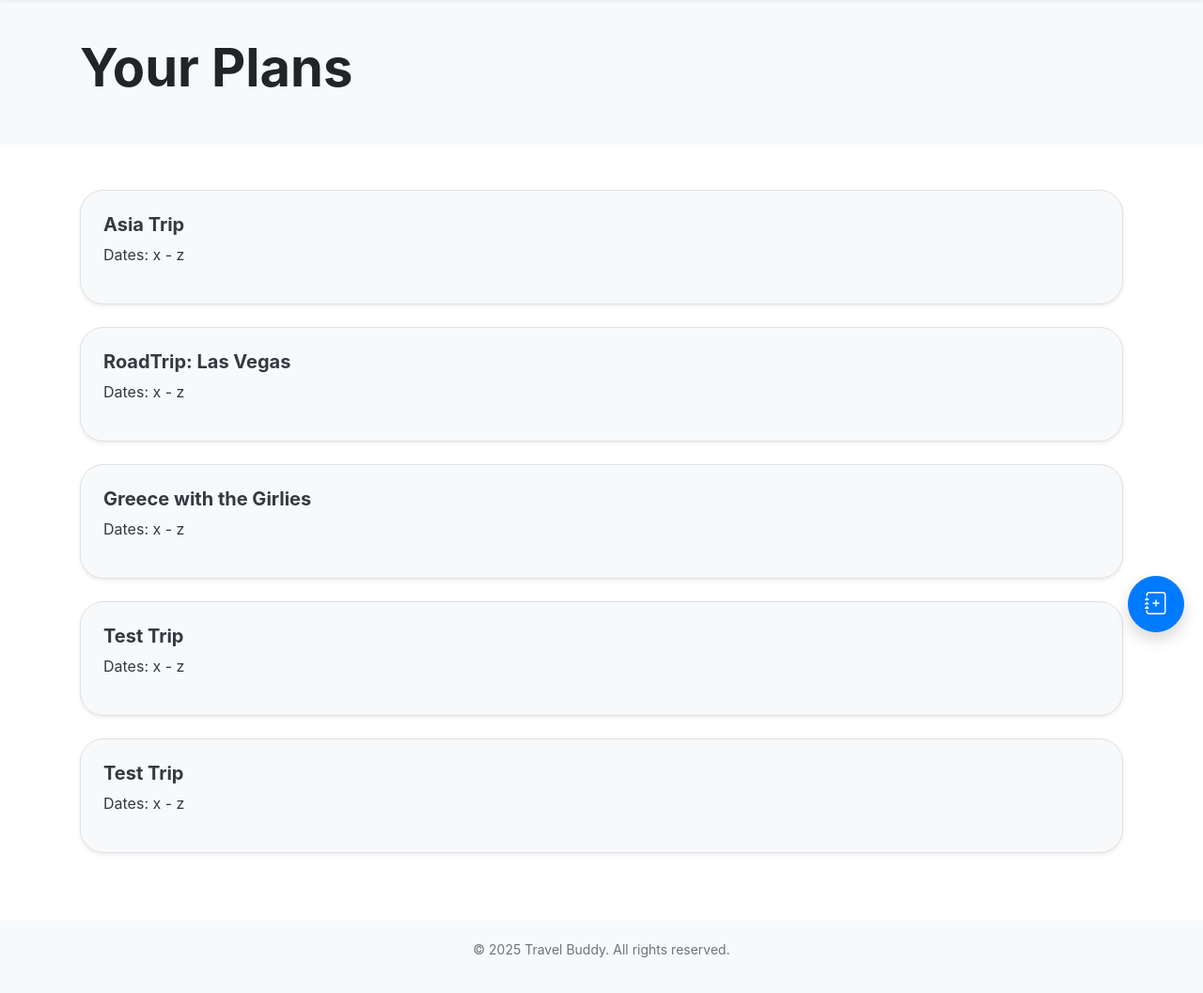
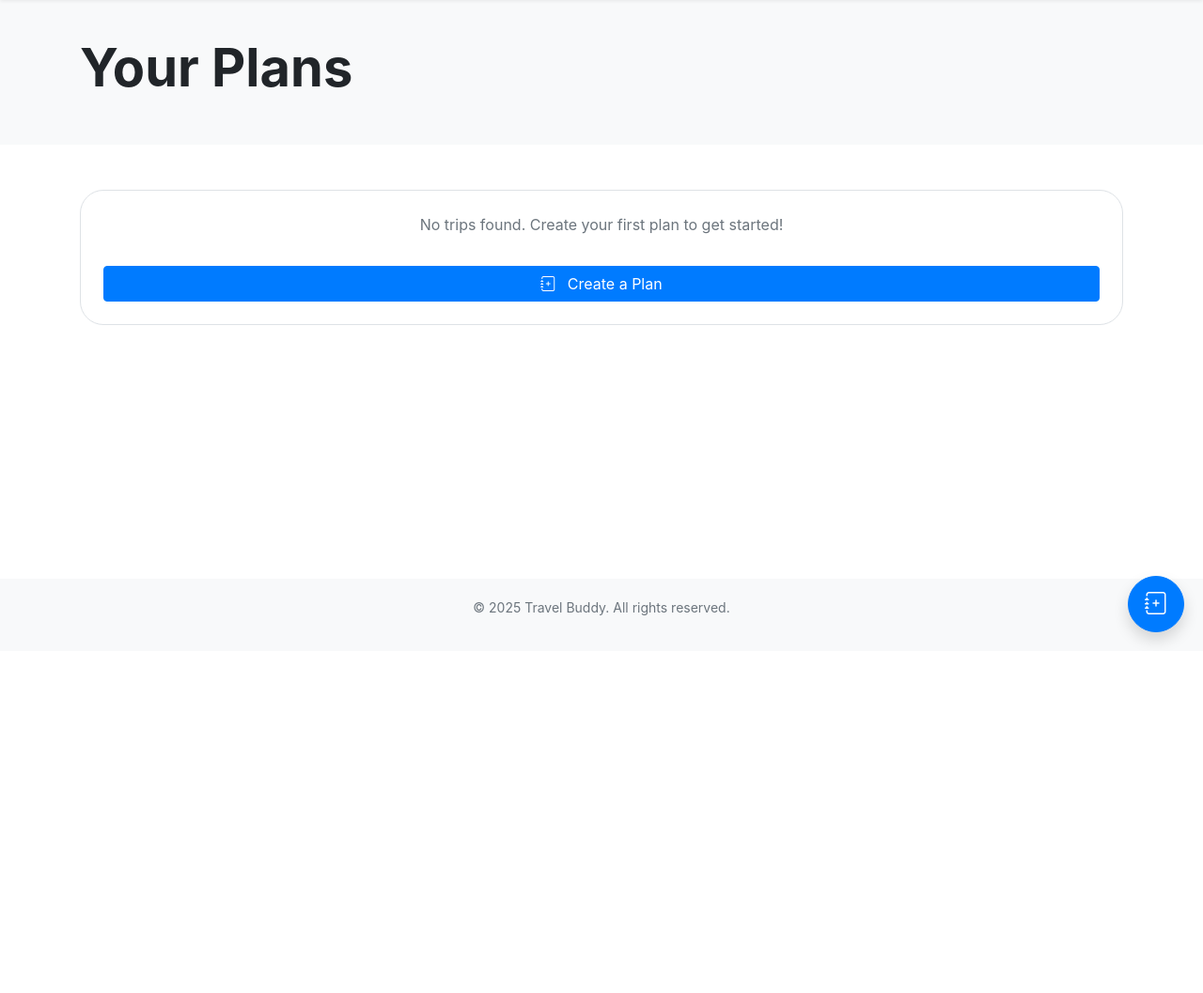
Before and after one commit to jsmnlao/Travel-Buddy, a Flask app: template website/templates/home.html in a window 1280 px wide. Shown: the part 107-1164 px from the top of the page at 94% size. After the commit the page ends 795 px from the top, so only its background shows below. Run offline with Flask 3, Linux system fonts and the light colour scheme; the template is opened without the code that fills it, so the values that code supplies are empty; some libraries are stand-ins or nearby versions.

Commit message:
fixed login/signup issues, dynamically populate trips on home

```diff
--- a/website/__init__.py
+++ b/website/__init__.py
@@ -1,6 +1,7 @@
 from flask import Flask
 from flask_sqlalchemy import SQLAlchemy
 from os import path
+from flask_login import LoginManager
 
 db = SQLAlchemy()
 DB_NAME = "travelbuddy.db"
@@ -24,4 +25,12 @@ def create_app():
             db.create_all()
             print("Database created successfully")
 
+    login_manager = LoginManager()
+    login_manager.longin_view = 'auth.login'
+    login_manager.init_app(app)
+
+    @login_manager.user_loader
+    def load_user(id):
+        return User.query.get(int(id))
+
     return app
--- a/website/templates/create-plan.html
+++ b/website/templates/create-plan.html
@@ -39,8 +39,8 @@
   </head>
   <body class="min-vh-100 d-flex flex-column">
     <nav class="navbar navbar-expand-lg navbar-light bg-white shadow-sm">
-      <a class="navbar-brand" href="/home">
-        <h1>Travel Buddy</h1>
+      <a class="navbar-brand">
+        <img src="{{url_for('static', filename='images/logo.png')}}" class="d-inline-block align-top logo-nav"/>
       </a>
       <button class="navbar-toggler" type="button" data-toggle="collapse" data-target="#navbar">
         <span class="navbar-toggler-icon"></span>
--- a/website/templates/home.html
+++ b/website/templates/home.html
@@ -66,6 +66,10 @@
         letter-spacing: 1px;
         text-transform: uppercase;
       }
+      .card {
+        border-radius: 25px;
+        border: 1px solid #dee2e6;
+      }
     </style>
 
   </head>
@@ -96,50 +100,34 @@
         </div>
       </section>
 
-      <!-- Plans (NEED TO UPDATE BASED ON DATATBASE) -->
+      <!-- Plans - Dynamic -->
       <section class="container my-5">
-
-        <a href="/plan" class="text-decoration-none text-dark">
-            <div class="plan-card mb-4 p-4 shadow-sm">
-                <h5 class="font-weight-bold mb-2">Asia Trip</h5>
-                <p>Dates: x - z</p>
-            </div>
-        </a>
-
-        <a href="/plan" class="text-decoration-none text-dark">
-            <div class="plan-card mb-4 p-4 shadow-sm">
-                <h5 class="font-weight-bold mb-2">RoadTrip: Las Vegas</h5>
-                <p>Dates: x - z</p>
-            </div>
-        </a>
-
-        <a href="/plan" class="text-decoration-none text-dark">
-            <div class="plan-card mb-4 p-4 shadow-sm">
-                <h5 class="font-weight-bold mb-2">Greece with the Girlies</h5>
-                <p>Dates: x - z</p>
-            </div>
-        </a>
-
-        <a href="/plan" class="text-decoration-none text-dark">
-            <div class="plan-card mb-4 p-4 shadow-sm">
-                <h5 class="font-weight-bold mb-2">Test Trip</h5>
-                <p>Dates: x - z</p>
-            </div>
-        </a>
-
-        <a href="/plan" class="text-decoration-none text-dark">
-            <div class="plan-card mb-4 p-4 shadow-sm">
-                <h5 class="font-weight-bold mb-2">Test Trip</h5>
-                <p>Dates: x - z</p>
-            </div>
-        </a>
+        <!-- If there are trips, populate them -->
+        {% if trips %}
+          {% for trip in trips %}
+            <a href="{{ url_for('view_plan', trip_id=trip.id) }}" class="text-decoration-none text-dark">
+              <div class="plan-card mb-4 p-4 shadow-sm">
+                <h5 class="font-weight-bold mb-2">{{ trip.name }}</h5>
+                <p>Dates: {{ trip.start_date.strftime('%b %d, %Y') }} - {{ trip.end_date.strftime('%b %d, %Y') }}</p>
+              </div>
+            </a>
+          {% endfor %}
+        <!-- If there are no trips, encourage user to create a trip -->
+        {% else %}
+          <div class="card mb-4 p-4 text-center text-muted">
+            <p>No trips found. Create your first plan to get started!</p>
+            <a href="/create-plan" class="btn btn-primary mt-3 d-inline">
+              <i class="bi bi-journal-plus mr-2"></i>
+              Create a Plan
+            </a>
+          </div>
+        {% endif %}
       </section>
-
 
       <!-- Add Button -->
       <a href="/create-plan" class="btn btn-primary rounded-circle shadow floating-button" title="Add New Plan">
         <i class="bi bi-journal-plus"></i>
-    </a>
+      </a>
 
 
       <!-- Footer -->
--- a/website/templates/landing.html
+++ b/website/templates/landing.html
@@ -55,12 +55,12 @@
       </div>
     </nav>
 
-    <!-- THIS NEEDS TO BE CHANGED TO GOT TO THE HOME -->
+    <!-- Hero -->
     <section class="hero">
       <div class="container">
         <h1 class="display-4 font-weight-bold">Your Journey, Perfectly Planned</h1>
         <p class="lead mt-3 mb-4">Seamless intineraries, unforgettable trips, plan less, travel more</p>
-        <a href="/home" class="btn btn-primary btn-lg">Get Started</a>
+        <a href="/signup" class="btn btn-primary btn-lg">Get Started</a>
       </div>
     </section>
 
--- a/website/templates/signup.html
+++ b/website/templates/signup.html
@@ -20,7 +20,7 @@
           </div>
 
           {% with messages = get_flashed_messages(with_categories=true) %} {% if messages %} {% for category, message in messages %}
-          <div class="alert alert-{{category}} alert-dismissible fade show" role="alert">
+          <div class="alert alert-danger alert-dismissible fade show" role="alert">
             {{ message }}
             <button type="button" class="btn-close" data-bs-dismiss="alert" aria-label="Close"></button>
           </div>
```
Also changed, not shown: website/auth.py (+8 -3 lines), website/models.py (+4 -10 lines), website/templates/plan.html (+9 -5 lines), website/views.py (+20 -7 lines), instance/travelbuddy.db.
